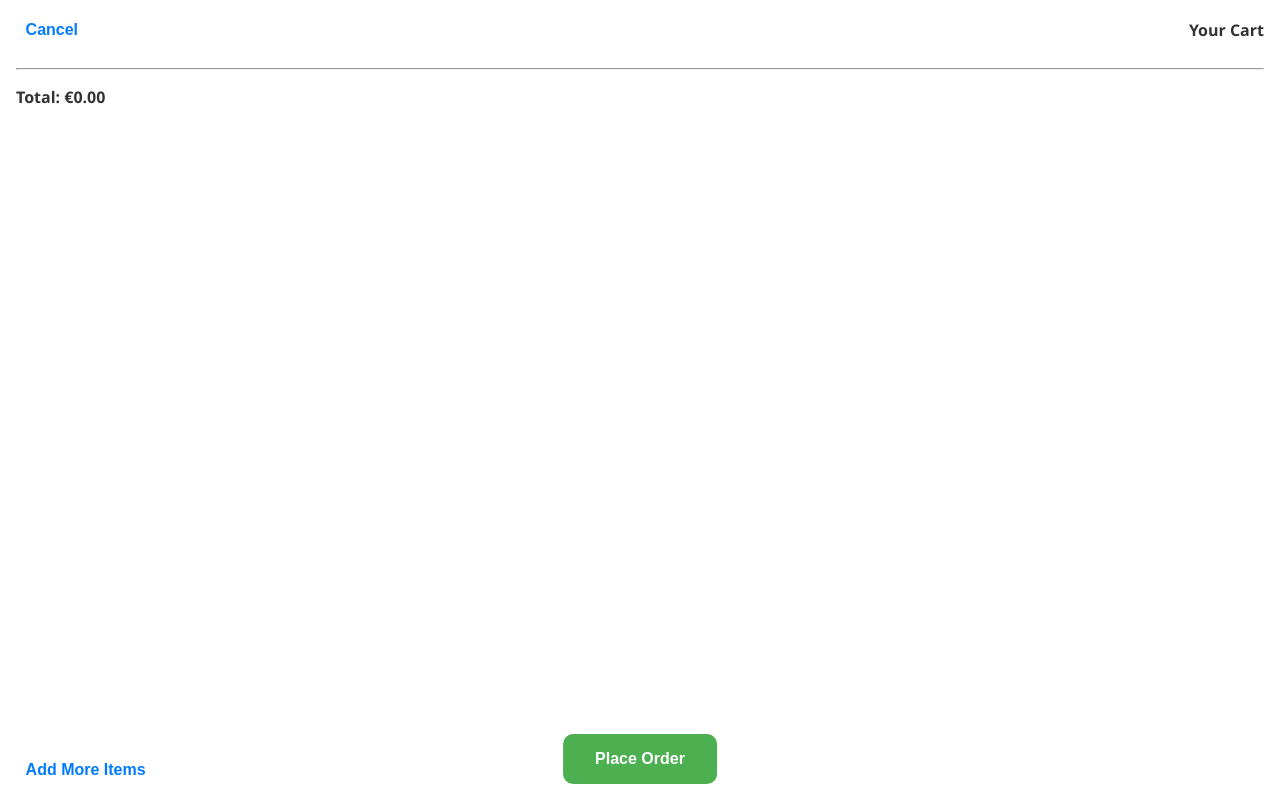
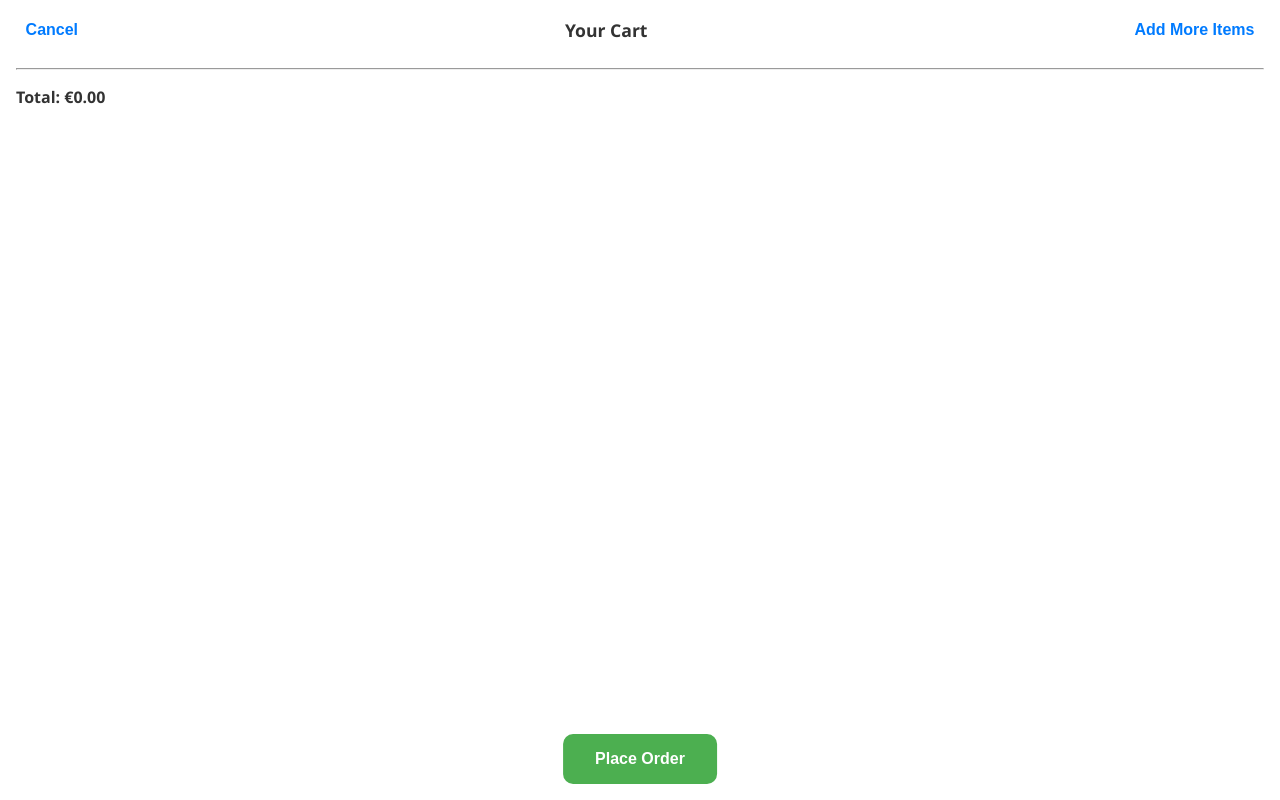
Before and after one commit to ShwetaProTest/IndianHomemadeDelight, a plain HTML site: page index.html in a window 1280 px wide. Both pictures are taken after a click on the button "Cart". Shown: the top 800 px of the page. Drawn offline with Linux system fonts and the light colour scheme.

Commit message:
Update index.html

```diff
--- a/index.html
+++ b/index.html
@@ -86,6 +86,12 @@
       justify-content: space-between;
       align-items: center;
       margin-bottom: 1rem;
+    }
+    .cart-title {
+      flex-grow: 1;
+      text-align: center;
+      font-weight: bold;
+      font-size: 1.1rem;
     }
     .cart-summary {
       flex: 1;
@@ -261,11 +267,11 @@
   <div id="cartPage">
     <div class="cart-header">
       <button class="text-button" onclick="hideCart()">Cancel</button>
-      <div><strong>Your Cart</strong></div>
+      <div class="cart-title">Your Cart</div>
+      <button class="text-button" onclick="hideCart()">Add More Items</button>
     </div>
     <div class="cart-summary" id="cartSummary"></div>
     <div class="cart-actions">
-      <button class="text-button" onclick="hideCart()">Add More Items</button>
       <button class="view-cart" onclick="placeOrder()">Place Order</button>
     </div>
   </div>
```
